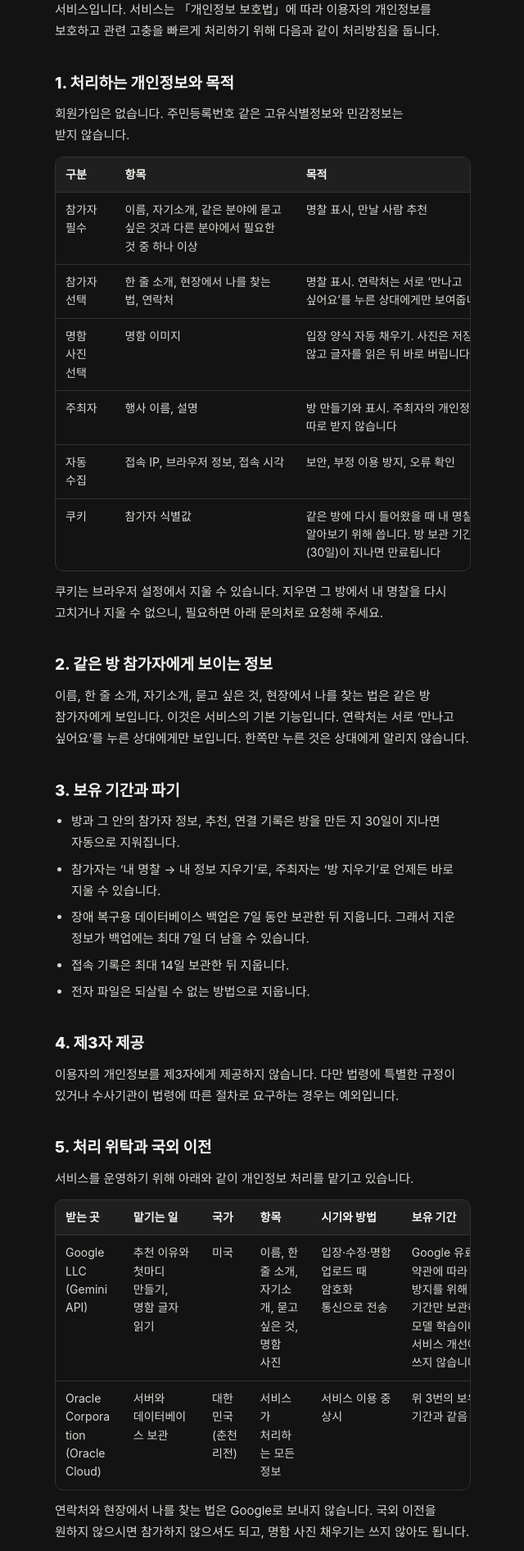
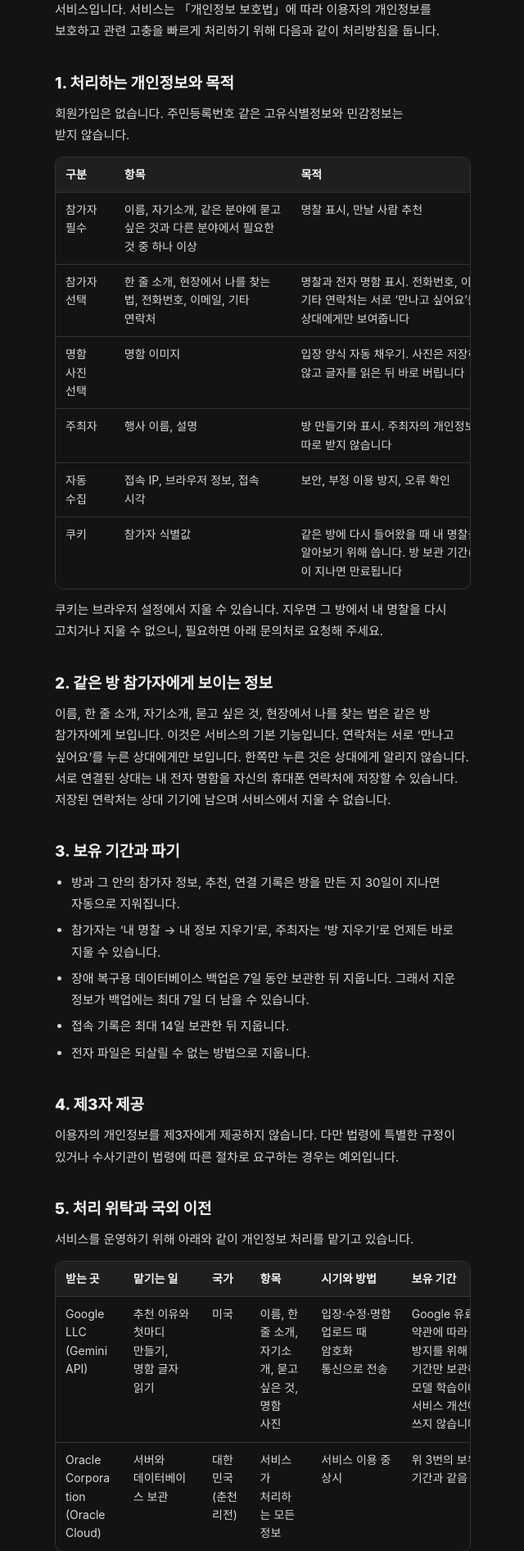
Before and after one commit to Sungblab/meetpoint, a FastAPI app: page /privacy in a window 1280 px wide. Shown: the part 188-2080 px from the top of the page at 82% size, without its empty margins (319-959 px from the left). Run offline with FastAPI, Linux system fonts and the light colour scheme; some web fonts are replaced.

Commit message:
Update privacy policy and docs for the e-card
Co-Authored-By: Claude Opus 5.5 <noreply@anthropic.com>

```diff
--- a/app/templates/privacy.html
+++ b/app/templates/privacy.html
@@ -15,7 +15,7 @@
       <thead><tr><th>구분</th><th>항목</th><th>목적</th></tr></thead>
       <tbody>
         <tr><td data-label="구분">참가자 필수</td><td data-label="항목">이름, 자기소개, 같은 분야에 묻고 싶은 것과 다른 분야에서 필요한 것 중 하나 이상</td><td data-label="목적">명찰 표시, 만날 사람 추천</td></tr>
-        <tr><td data-label="구분">참가자 선택</td><td data-label="항목">한 줄 소개, 현장에서 나를 찾는 법, 연락처</td><td data-label="목적">명찰 표시. 연락처는 서로 ‘만나고 싶어요’를 누른 상대에게만 보여줍니다</td></tr>
+        <tr><td data-label="구분">참가자 선택</td><td data-label="항목">한 줄 소개, 현장에서 나를 찾는 법, 전화번호, 이메일, 기타 연락처</td><td data-label="목적">명찰과 전자 명함 표시. 전화번호, 이메일, 기타 연락처는 서로 ‘만나고 싶어요’를 누른 상대에게만 보여줍니다</td></tr>
         <tr><td data-label="구분">명함 사진 선택</td><td data-label="항목">명함 이미지</td><td data-label="목적">입장 양식 자동 채우기. 사진은 저장하지 않고 글자를 읽은 뒤 바로 버립니다</td></tr>
         <tr><td data-label="구분">주최자</td><td data-label="항목">행사 이름, 설명</td><td data-label="목적">방 만들기와 표시. 주최자의 개인정보는 따로 받지 않습니다</td></tr>
         <tr><td data-label="구분">자동 수집</td><td data-label="항목">접속 IP, 브라우저 정보, 접속 시각</td><td data-label="목적">보안, 부정 이용 방지, 오류 확인</td></tr>
@@ -26,7 +26,7 @@
   <p>쿠키는 브라우저 설정에서 지울 수 있습니다. 지우면 그 방에서 내 명찰을 다시 고치거나 지울 수 없으니, 필요하면 아래 문의처로 요청해 주세요.</p>
 
   <h2>2. 같은 방 참가자에게 보이는 정보</h2>
-  <p>이름, 한 줄 소개, 자기소개, 묻고 싶은 것, 현장에서 나를 찾는 법은 같은 방 참가자에게 보입니다. 이것은 서비스의 기본 기능입니다. 연락처는 서로 ‘만나고 싶어요’를 누른 상대에게만 보입니다. 한쪽만 누른 것은 상대에게 알리지 않습니다.</p>
+  <p>이름, 한 줄 소개, 자기소개, 묻고 싶은 것, 현장에서 나를 찾는 법은 같은 방 참가자에게 보입니다. 이것은 서비스의 기본 기능입니다. 연락처는 서로 ‘만나고 싶어요’를 누른 상대에게만 보입니다. 한쪽만 누른 것은 상대에게 알리지 않습니다. 서로 연결된 상대는 내 전자 명함을 자신의 휴대폰 연락처에 저장할 수 있습니다. 저장된 연락처는 상대 기기에 남으며 서비스에서 지울 수 없습니다.</p>
 
   <h2>3. 보유 기간과 파기</h2>
   <ul>
@@ -51,7 +51,7 @@
       </tbody>
     </table>
   </div>
-  <p>연락처와 현장에서 나를 찾는 법은 Google로 보내지 않습니다. 국외 이전을 원하지 않으시면 참가하지 않으셔도 되고, 명함 사진 채우기는 쓰지 않아도 됩니다.</p>
+  <p>전화번호, 이메일, 기타 연락처와 현장에서 나를 찾는 법은 추천을 위해 Google로 보내지 않습니다. 명함 사진을 올리면 사진 속 글자를 읽기 위해 사진이 전송됩니다. 국외 이전을 원하지 않으시면 참가하지 않으셔도 되고, 명함 사진 채우기는 쓰지 않아도 됩니다.</p>
 
   <h2>6. 이용자의 권리와 행사 방법</h2>
   <p>이용자는 자신의 개인정보를 열람, 정정, 삭제하거나 처리 정지를 요구할 수 있습니다. ‘내 명찰’ 화면에서 직접 고치거나 지울 수 있고, 아래 문의처로 요청하셔도 됩니다. 직접 지울 수 없을 때는 방 코드와 이름을 알려 주시면 확인한 뒤 처리하겠습니다.</p>
```
Also changed, not shown: CLAUDE.md (+1 -1 lines), tests/test_flow.py (+3 -0 lines), README.md.
